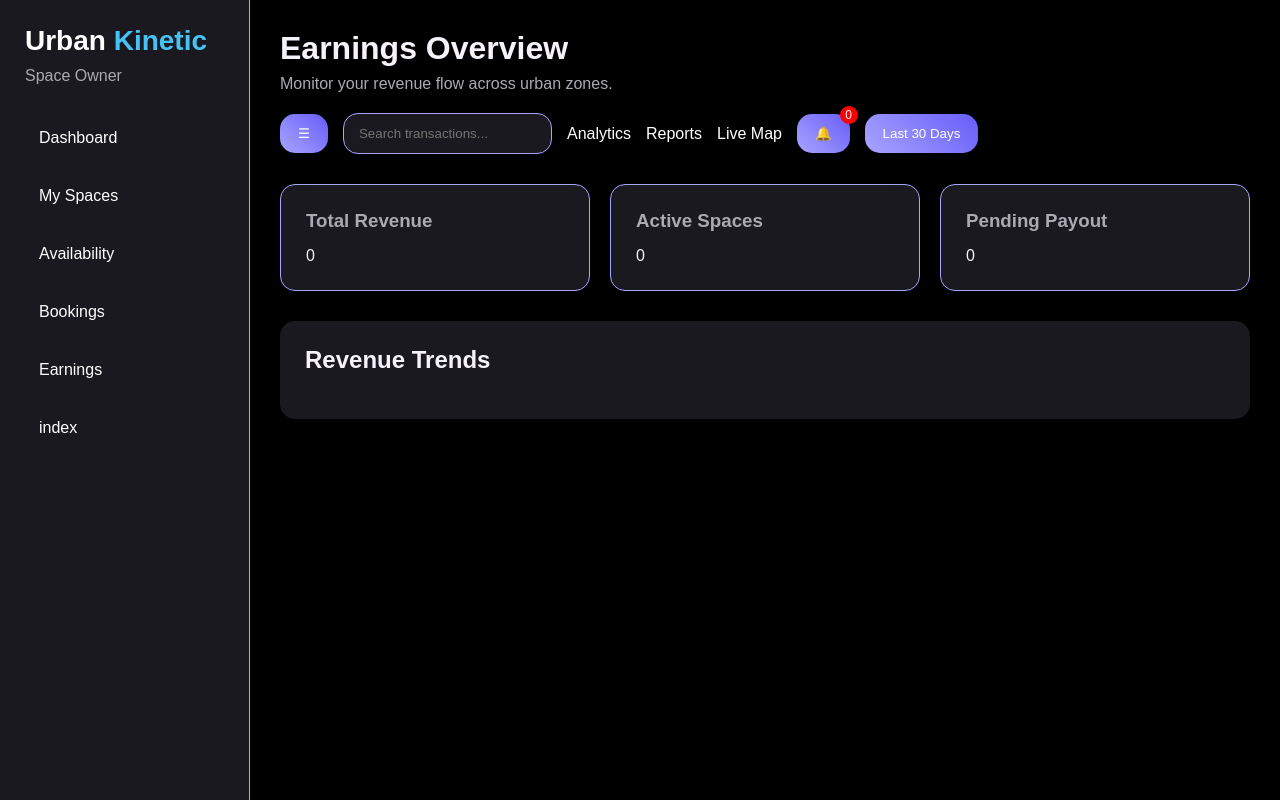
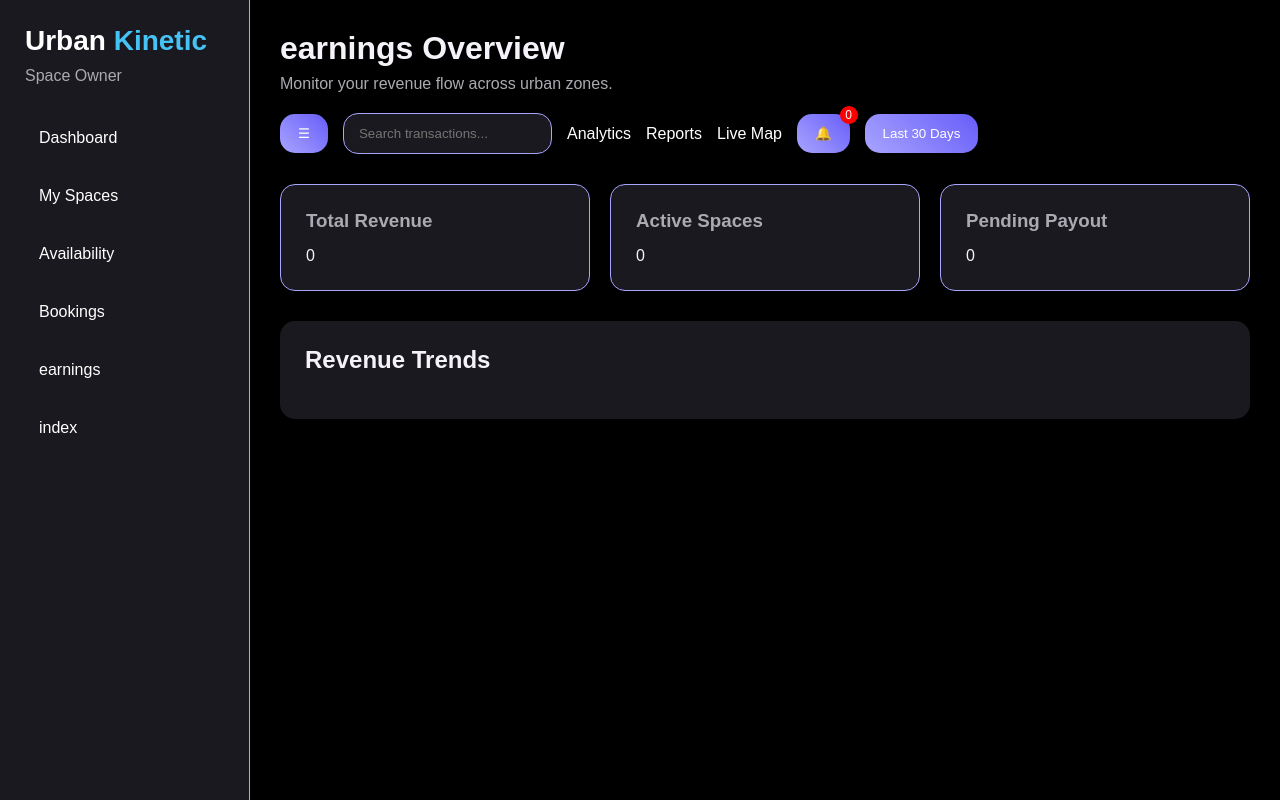
Before and after one commit to mando157/se_project, a PHP site: page /Earnings.php in a window 1280 px wide. Run offline with PHP 8.4, Linux system fonts and the light colour scheme; data that the repository does not hold is empty; a stand-in replaces the project's code that opens the database connection; some libraries are stand-ins or nearby versions.

Commit message:
Update Earnings.php

```diff
--- a/app/views/Owner/Earnings.php
+++ b/app/views/Owner/Earnings.php
@@ -331,8 +331,8 @@
 <a href="<?= BASE_URL ?>/owner/spaces" class="nav-item">My Spaces</a>
 <a href="<?= BASE_URL ?>/owner/availability" class="nav-item">Availability</a>
 <a href="<?= BASE_URL ?>/owner/bookings" class="nav-item">Bookings</a>
-<a href="<?= BASE_URL ?>/owner/Earnings" class="nav-item">Earnings</a>
-<a href="<?= BASE_URL ?>/owner/Earnings" class="nav-item">index</a>
+<a href="<?= BASE_URL ?>/owner/earnings" class="nav-item">earnings</a>
+<a href="<?= BASE_URL ?>/owner/earnings" class="nav-item">index</a>
 </nav>
 
     </aside>
@@ -340,7 +340,7 @@
     <main class="main">
         <header class="page-header">
             <div>
-                <h1>Earnings Overview</h1>
+                <h1>earnings Overview</h1>
                 <p>Monitor your revenue flow across urban zones.</p>
             </div>
 
```
